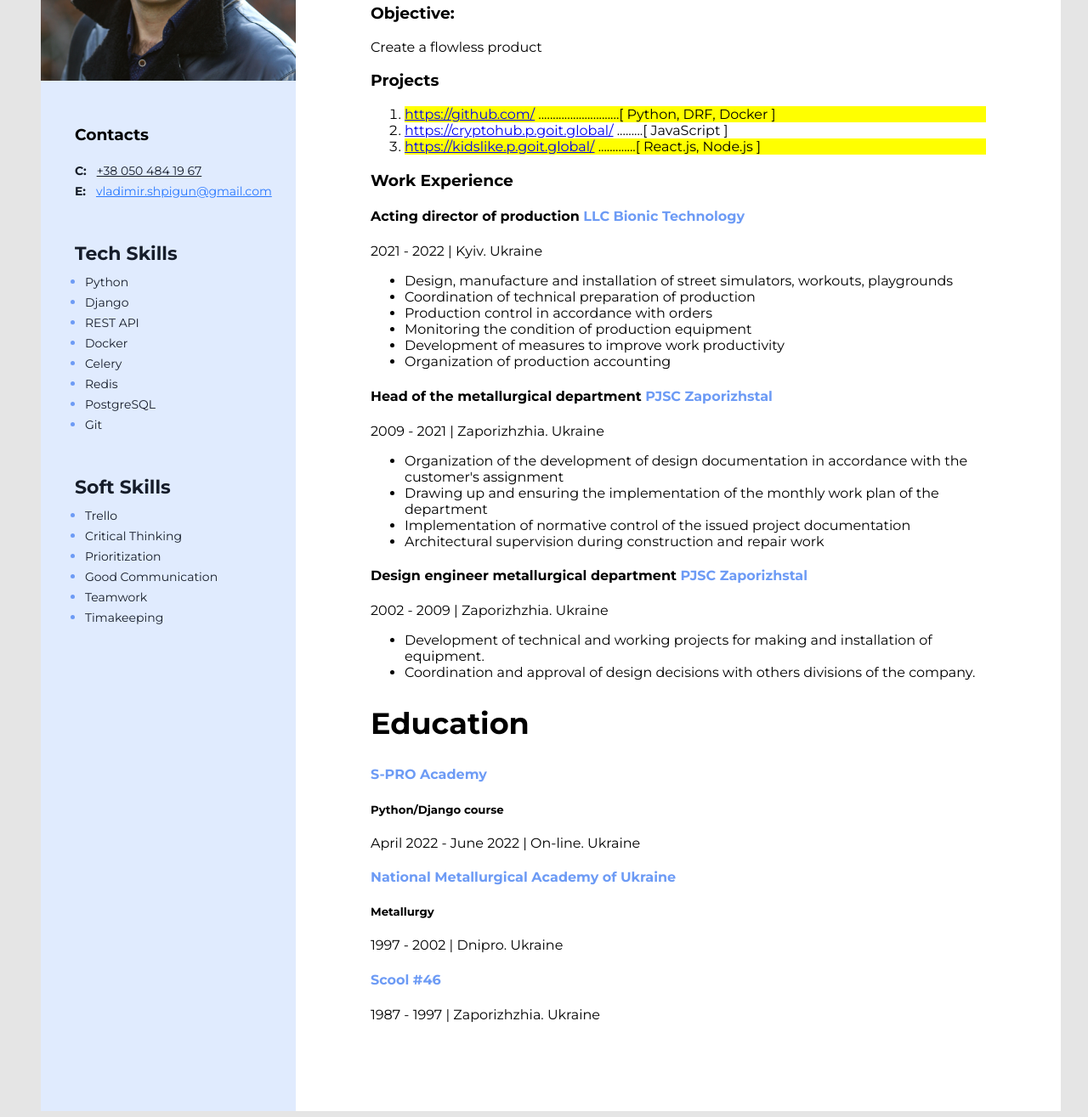
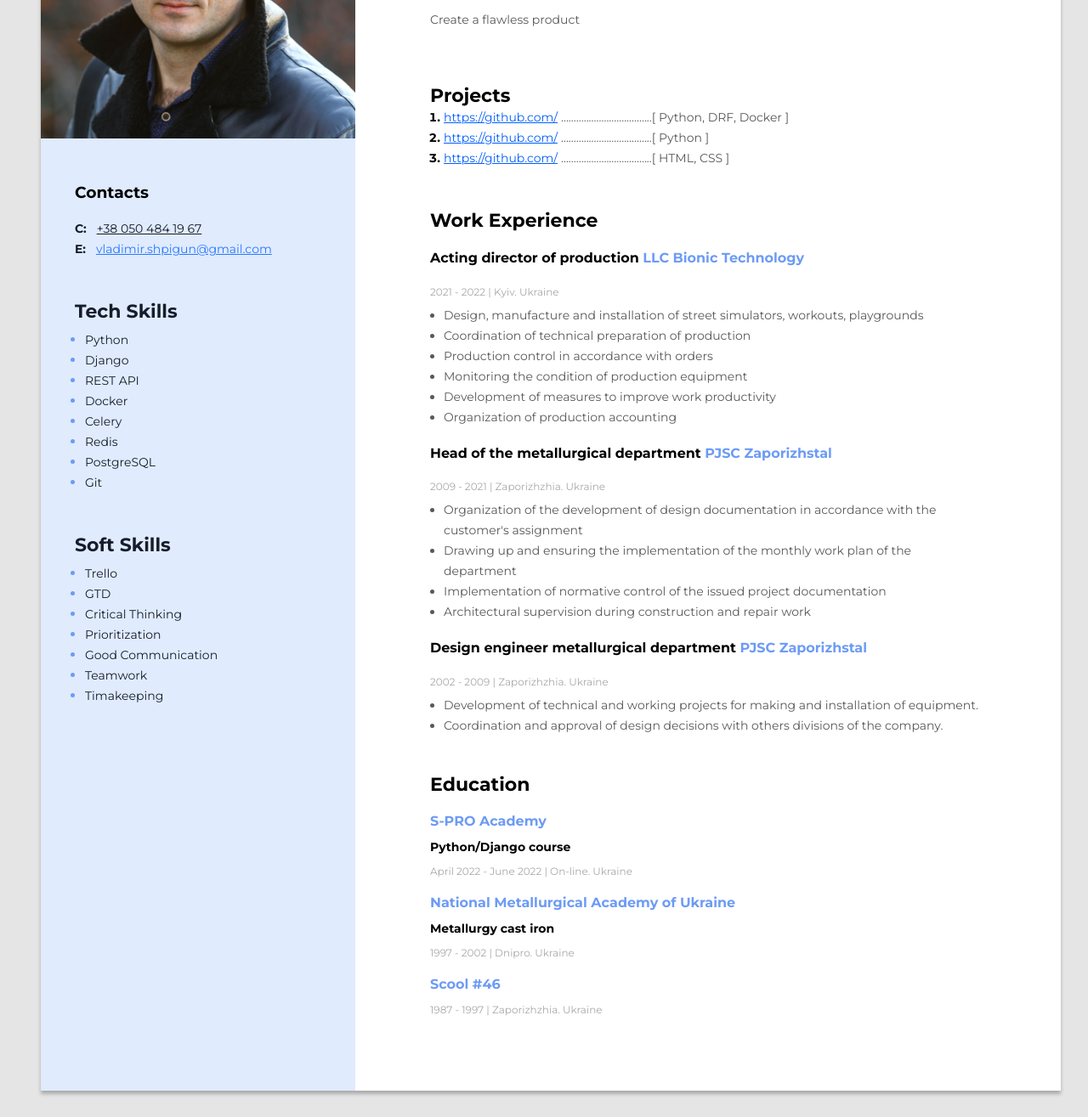
Before and after one commit to Shpyhun/Resume, a plain HTML site: page index.html in a window 1280 px wide. Shown: the part 286-1601 px from the top of the page at 85% size. Drawn offline with Linux system fonts and the light colour scheme.

Commit message:
resume_v.1

```diff
--- a/css/style.css
+++ b/css/style.css
@@ -10,6 +10,7 @@ body {
   background: #fff;
   width: 1200px;
   margin: 0 auto;
+  box-shadow: 0px 4px 4px rgba(0, 0, 0, 0.25);
 }
 
 /* Main content */
@@ -18,18 +19,165 @@ body {
   padding: 88px;
 }
 
+.main-content-title {
+  font-style: normal;
+  font-weight: 700;
+  font-size: 22px;
+  line-height: 27px;
+  color: #000000;
+  margin: 0;
+}
+
 /* About me */
 
-.my-professional {
-  margin-bottom: 20px;
+.my-profession {
+  font-style: normal;
+  font-weight: 700;
+  font-size: 14px;
+  line-height: 17px;
+  color: #000000;
+  margin: 0 0 20px 0;
 }
 
-h2 {
-  font-size: 35px;
+.my-name {
+  font-style: normal;
+  font-weight: 700;
+  font-size: 45px;
+  line-height: 55px;
+  color: #000000;
+  margin: 0 0 28px 0;
 }
 
+.my-descr {
+  font-style: normal;
+  font-weight: 400;
+  font-size: 14px;
+  line-height: 24px;
+  color: #595959;
+  width: 525px;
+}
+
+.about-me-container {
+  margin-bottom: 64px;
+}
+
+/* Projects */
+
 .project-item {
-  background-color: yellow;
+  font-style: normal;
+  font-weight: 700;
+  font-size: 14px;
+  line-height: 24px;
+  color: #000000;
+}
+
+.project-list {
+  padding: 0;
+  margin: 0 0 0 16px;
+}
+
+.projects-container {
+  margin-bottom: 48px;
+}
+
+.projects-item-descr {
+  font-style: normal;
+  font-weight: 400;
+  font-size: 14px;
+  line-height: 24px;
+  color: #595959;
+}
+
+.projects-item-link {
+  font-style: normal;
+  font-weight: 400;
+  font-size: 14px;
+  line-height: 24px;
+  text-decoration-line: underline;
+  color: #005fff;
+}
+
+/* Work experience */
+
+.work-experience-company {
+  color: #6d9bf5;
+}
+
+.work-experience-container {
+  margin-bottom: 44px;
+}
+
+.work-experience-position {
+  font-style: normal;
+  font-weight: 700;
+  font-size: 16px;
+  line-height: 20px;
+  color: #000000;
+  padding: 0;
+}
+
+.work-experience-place {
+  margin-bottom: 16px;
+}
+
+.work-period {
+  font-style: normal;
+  font-weight: 400;
+  font-size: 12px;
+  line-height: 15px;
+  color: #a8a8a8;
+  margin: 0;
+}
+
+.work-dudies-list {
+  padding: 8px 0 0 16px;
+  margin: 0;
+}
+
+.work-duties {
+  font-style: normal;
+  font-weight: 400;
+  font-size: 14px;
+  line-height: 24px;
+  color: #595959;
+}
+
+/* Education */
+
+.education-container {
+  margin-top: 44px;
+  width: 370px;
+}
+
+.education-place {
+  margin: 20px 0 0 0;
+}
+
+.education-name {
+  font-style: normal;
+  font-weight: 700;
+  font-size: 16px;
+  line-height: 20px;
+  color: #6d9bf5;
+  margin: 0;
+}
+
+.education-specialization {
+  font-style: normal;
+  font-weight: 700;
+  font-size: 14px;
+  line-height: 17px;
+  color: #000000;
+  margin: 12px 0 0 0;
+}
+
+.education-period {
+  font-style: normal;
+  font-weight: 400;
+  font-size: 12px;
+  line-height: 15px;
+  color: #a8a8a8;
+  margin: 12px 0 0 0;
 }
 
 /* Sidebar */
@@ -107,14 +255,3 @@ h2 {
   line-height: 24px;
   color: #161d2a;
 }
-
-/* Work experience */
-
-.company-name,
-.education-name {
-  font-style: normal;
-  font-weight: 700;
-  font-size: 16px;
-  line-height: 20px;
-  color: #6d9bf5;
-}
--- a/index.html
+++ b/index.html
@@ -21,103 +21,123 @@
       <!-- Main content -->
       <div class="main-content">
         <!-- About me -->
-        <div>
-          <h2 class="my-professional">Front-End Developer</h2>
-          <h1>Volodymyr Shpyhun</h1>
-          <h3>Objective:</h3>
-          <p>Create a flowless product</p>
+        <div class="about-me-container">
+          <h2 class="my-profession">Python Developer</h2>
+          <h1 class="my-name">Volodymyr Shpyhun</h1>
+          <h3 class="main-content-title">Objective:</h3>
+          <p class="my-descr">Create a flawless product</p>
         </div>
 
         <!-- My project -->
-        <div>
-          <h3>Projects</h3>
-          <ol>
+        <div class="projects-container">
+          <h3 class="main-content-title">Projects</h3>
+          <ol class="project-list">
             <li class="project-item">
               <a
                 href="https://github.com/Shpyhun/S-PRO-Python-Django-Pet-Project-News-Site-"
+                class="projects-item-link"
               >
                 https://github.com/</a
               >
-              ............................[ Python, DRF, Docker ]
-            </li>
-            <li>
-              <a href="https://cryptohub.p.goit.global/"
-                >https://cryptohub.p.goit.global/</a
+              <span class="projects-item-descr">
+                ....................................[ Python, DRF, Docker
+                ]</span
               >
-              .........[ JavaScript ]
             </li>
             <li class="project-item">
-              <a href="https://kidslike.p.goit.global/"
-                >https://kidslike.p.goit.global/</a
+              <a
+                href="https://github.com/Shpyhun/Foto_redactor"
+                class="projects-item-link"
+                >https://github.com/</a
               >
-              .............[ React.js, Node.js ]
+              <span class="projects-item-descr"
+                >....................................[ Python ]</span
+              >
+            </li>
+            <li class="project-item">
+              <a
+                href="https://github.com/Shpyhun/Resume-project"
+                class="projects-item-link"
+                >https://github.com/</a
+              >
+              <span class="projects-item-descr"
+                >....................................[ HTML, CSS ]</span
+              >
             </li>
           </ol>
         </div>
 
         <!-- Work experience -->
-        <div>
-          <h3>Work Experience</h3>
+        <div class="work-experience-container">
+          <h3 class="main-content-title">Work Experience</h3>
 
           <!-- Company 1 -->
-          <div>
-            <h4>
+          <div class="work-experience-place">
+            <h4 class="work-experience-position">
               Acting director of production
-              <span class="company-name">LLC Bionic Technology</span>
+              <span class="work-experience-company">LLC Bionic Technology</span>
             </h4>
-            <p>2021 - 2022 | Kyiv. Ukraine</p>
-            <ul>
-              <li>
+            <p class="work-period">2021 - 2022 | Kyiv. Ukraine</p>
+            <ul class="work-dudies-list">
+              <li class="work-duties">
                 Design, manufacture and installation of street simulators,
                 workouts, playgrounds
               </li>
-              <li>Coordination of technical preparation of production</li>
-              <li>Production control in accordance with orders</li>
-              <li>Monitoring the condition of production equipment</li>
-              <li>Development of measures to improve work productivity</li>
-              <li>Organization of production accounting</li>
+              <li class="work-duties">
+                Coordination of technical preparation of production
+              </li>
+              <li class="work-duties">
+                Production control in accordance with orders
+              </li>
+              <li class="work-duties">
+                Monitoring the condition of production equipment
+              </li>
+              <li class="work-duties">
+                Development of measures to improve work productivity
+              </li>
+              <li class="work-duties">Organization of production accounting</li>
             </ul>
           </div>
 
           <!-- Company 2 -->
-          <div>
-            <h4>
+          <div class="work-experience-place">
+            <h4 class="work-experience-position">
               Head of the metallurgical department
-              <span class="company-name">PJSC Zaporizhstal</span>
+              <span class="work-experience-company">PJSC Zaporizhstal</span>
             </h4>
-            <p>2009 - 2021 | Zaporizhzhia. Ukraine</p>
-            <ul>
-              <li>
+            <p class="work-period">2009 - 2021 | Zaporizhzhia. Ukraine</p>
+            <ul class="work-dudies-list">
+              <li class="work-duties">
                 Organization of the development of design documentation in
                 accordance with the customer's assignment
               </li>
-              <li>
+              <li class="work-duties">
                 Drawing up and ensuring the implementation of the monthly work
                 plan of the department
               </li>
-              <li>
+              <li class="work-duties">
                 Implementation of normative control of the issued project
                 documentation
               </li>
-              <li>
+              <li class="work-duties">
                 Architectural supervision during construction and repair work
               </li>
             </ul>
           </div>
 
           <!-- Company 3 -->
-          <div>
-            <h4>
+          <div class="work-experience-place">
+            <h4 class="work-experience-position">
               Design engineer metallurgical department
-              <span class="company-name">PJSC Zaporizhstal</span>
+              <span class="work-experience-company">PJSC Zaporizhstal</span>
             </h4>
-            <p>2002 - 2009 | Zaporizhzhia. Ukraine</p>
-            <ul>
-              <li>
+            <p class="work-period">2002 - 2009 | Zaporizhzhia. Ukraine</p>
+            <ul class="work-dudies-list">
+              <li class="work-duties">
                 Development of technical and working projects for making and
                 installation of equipment.
               </li>
-              <li>
+              <li class="work-duties">
                 Coordination and approval of design decisions with others
                 divisions of the company.
               </li>
@@ -125,27 +145,33 @@
           </div>
         </div>
 
-        <!-- Education 1-->
-        <div>
-          <h2>Education</h2>
+        <!-- Education -->
+        <div class="education-container">
+          <h2 class="main-content-title">Education</h2>
+
+          <!-- Education place 1 -->
+          <div class="education-place">
             <h4 class="education-name">S-PRO Academy</h4>
-          <h5>Python/Django course</h5>
-          <p>April 2022 - June 2022 | On-line. Ukraine</p>
+            <h5 class="education-specialization">Python/Django course</h5>
+            <p class="education-period">
+              April 2022 - June 2022 | On-line. Ukraine
+            </p>
           </div>
 
-        <!-- Education 2-->
-        <div>
+          <!-- Education place 2-->
+          <div class="education-place">
             <h4 class="education-name">
               National Metallurgical Academy of Ukraine
             </h4>
-          <h5>Metallurgy</h5>
-          <p>1997 - 2002 | Dnipro. Ukraine</p>
+            <h5 class="education-specialization">Metallurgy cast iron</h5>
+            <p class="education-period">1997 - 2002 | Dnipro. Ukraine</p>
           </div>
 
-        <!-- Education 3-->
-        <div>
+          <!-- Education place 3-->
+          <div class="education-place">
             <h4 class="education-name">Scool #46</h4>
-          <p>1987 - 1997 | Zaporizhzhia. Ukraine</p>
+            <p class="education-period">1987 - 1997 | Zaporizhzhia. Ukraine</p>
+          </div>
         </div>
       </div>
 
@@ -154,7 +180,7 @@
         <img
           src="./img/avatar.jpg"
           alt="Avatar"
-          width="300px"
+          width="370px"
           class="my-photo"
         />
 
@@ -214,6 +240,9 @@
               <span span class="skills-list-text">Trello</span>
             </li>
             <li class="skills-list-item">
+              <span span class="skills-list-text">GTD</span>
+            </li>
+            <li class="skills-list-item">
               <span span class="skills-list-text">Critical Thinking</span>
             </li>
             <li class="skills-list-item">
```
Lines whose indentation alone changed are shown as unchanged.
